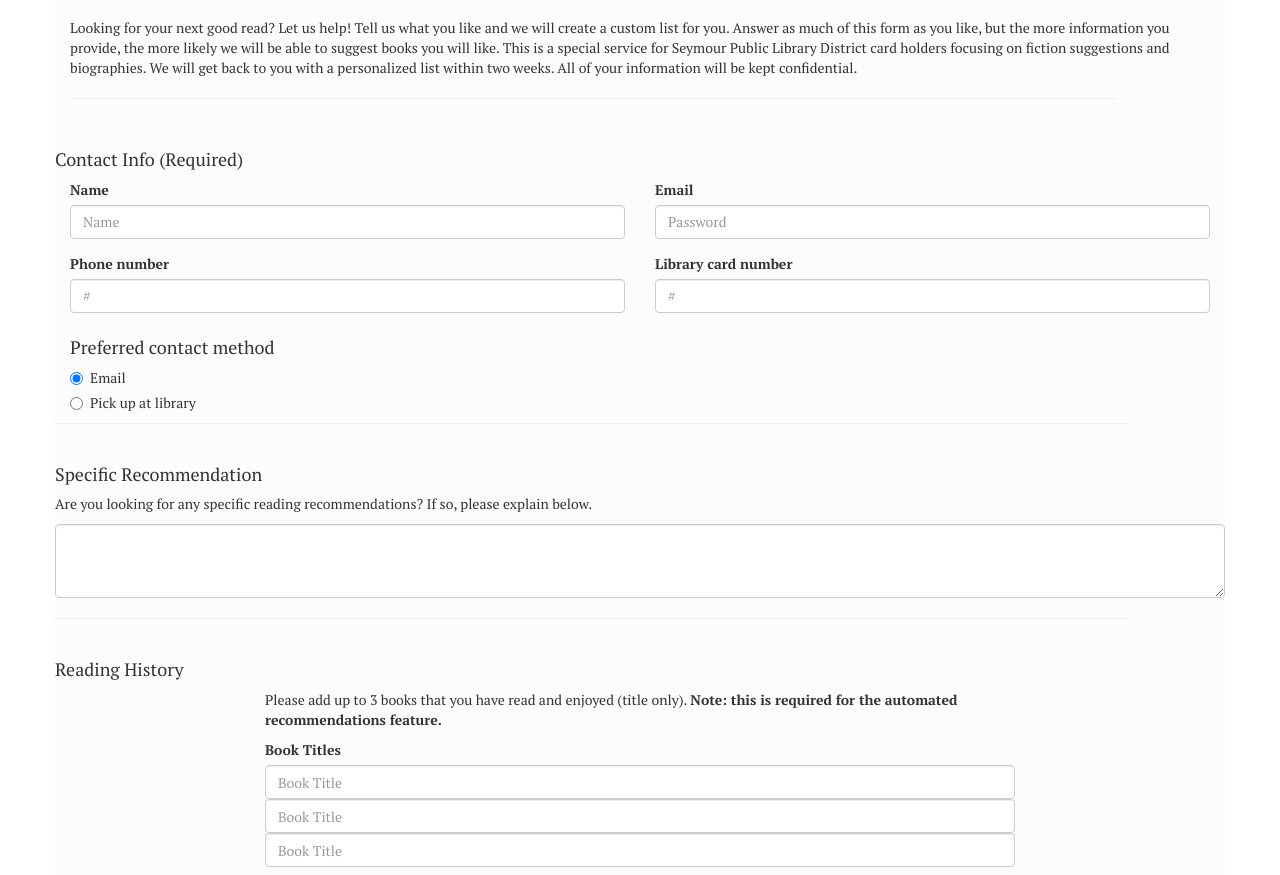
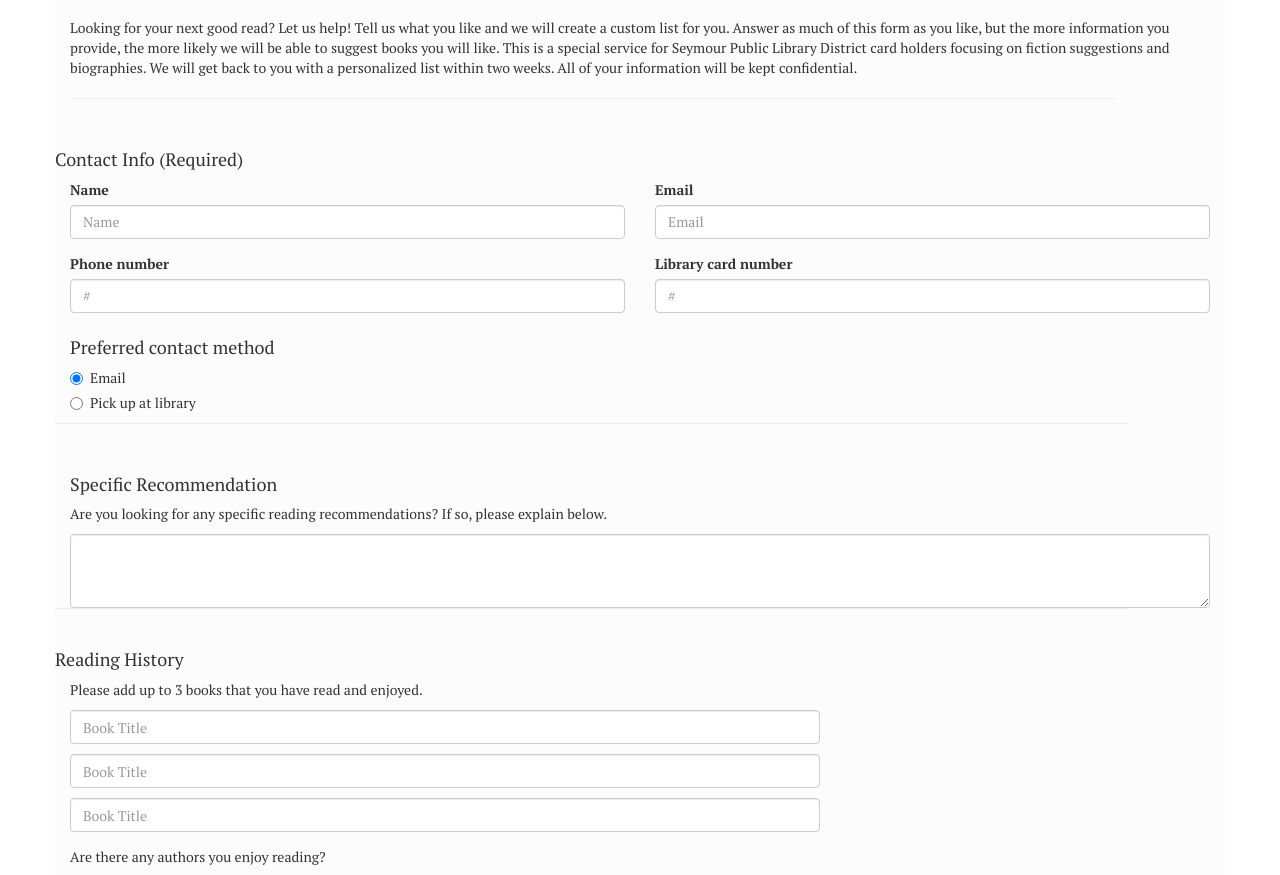
Before and after one commit to michael-krebs/library-app, a website: page index.html in a window 1280 px wide. Shown: the part 54-929 px from the top of the page. Drawn offline with nearby package versions, Linux system fonts and the light colour scheme.

Commit message:
style / bug fixes

```diff
--- a/css/app.css
+++ b/css/app.css
@@ -29,3 +29,7 @@ h1 {
 body {
 	font-family: 'PT Serif', serif;
 }
+
+.book {
+	margin-bottom: 10px;
+}
--- a/index.html
+++ b/index.html
@@ -29,7 +29,7 @@
 				<div class="col-lg-6 col-sm-12">
 					<div class="form-group">
 						<label for="email">Email</label>
-						<input type="email" class="form-control" name="email" id="email" placeholder="Password">
+						<input type="email" class="form-control" name="email" id="email" placeholder="Email">
 					</div>
 				</div>
 				<div class="col-lg-6 col-sm-12">
@@ -60,18 +60,20 @@
 					</div>
 				</div>
 				<hr>
-				<h4>Specific Recommendation</h4>
+				<div class="col-sm-12">
+					<h4>Specific Recommendation</h4>
 				<p>Are you looking for any specific reading recommendations? If so, please explain below.</p>
 				<textarea class="form-control" id="specificRecommendation" name="specificRecommendation" rows="3"></textarea>
+				</div>
+
 				<hr>
 				<h4>Reading History</h4>
-				<div class="col-md-8 col-md-offset-2">
-					<p>Please add up to 3 books that you have read and enjoyed (title only). <strong>Note: this is required for the automated recommendations feature.</strong></p>
+				<div class="col-md-8">
+					<p>Please add up to 3 books that you have read and enjoyed.</p>
 					<div class="form-group">
-						<label for="inputBooks">Book Titles</label>
-						<input type="text" class="form-control" id="inputBook1" name="inputBook1" placeholder="Book Title">
-						<input type="text" class="form-control" id="inputBook2" name="inputBook2" placeholder="Book Title">
-						<input type="text" class="form-control" id="inputBook3" name="inputBook3" placeholder="Book Title">
+						<input type="text" class="form-control book" id="inputBook1" name="inputBook1" placeholder="Book Title">
+						<input type="text" class="form-control book" id="inputBook2" name="inputBook2" placeholder="Book Title">
+						<input type="text" class="form-control book" id="inputBook3" name="inputBook3" placeholder="Book Title">
 					</div>
 				</div>
 				<div class="col-sm-12">
```
Also changed, not shown: success.html (+1 -1 lines).
